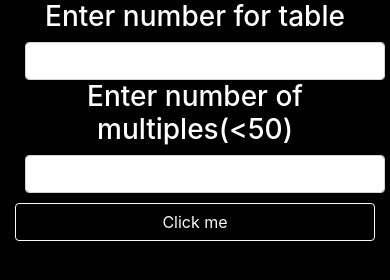
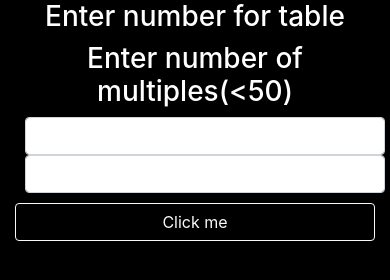
Before and after one commit to Venky2204/Multiplication_Table, a plain HTML site: page index.html in a window 390 px wide. Drawn offline with nearby package versions, Linux system fonts and the light colour scheme.

Commit message:
Update index.html

```diff
--- a/index.html
+++ b/index.html
@@ -89,10 +89,16 @@
                 <div class="row justify-content-center">
                     <div class="col-md-4">
                         <h3 >Enter number for table</h3>
+                    </div>
+                    <div class="col-md-4">
+                        <h3>Enter number of multiples(<50)</h3>
+                    </div>
+                </div>
+                <div class="row justify-content-center">
+                    <div class="col-md-4">
                         <input type="number" id = "num" class="form-control">
                     </div>
                     <div class="col-md-4">
-                        <h3>Enter number of multiples(<50)</h3>
                         <input type="number" id = "multiples" class="form-control" min="1" max="50" >
                     </div>
                 </div>
```
